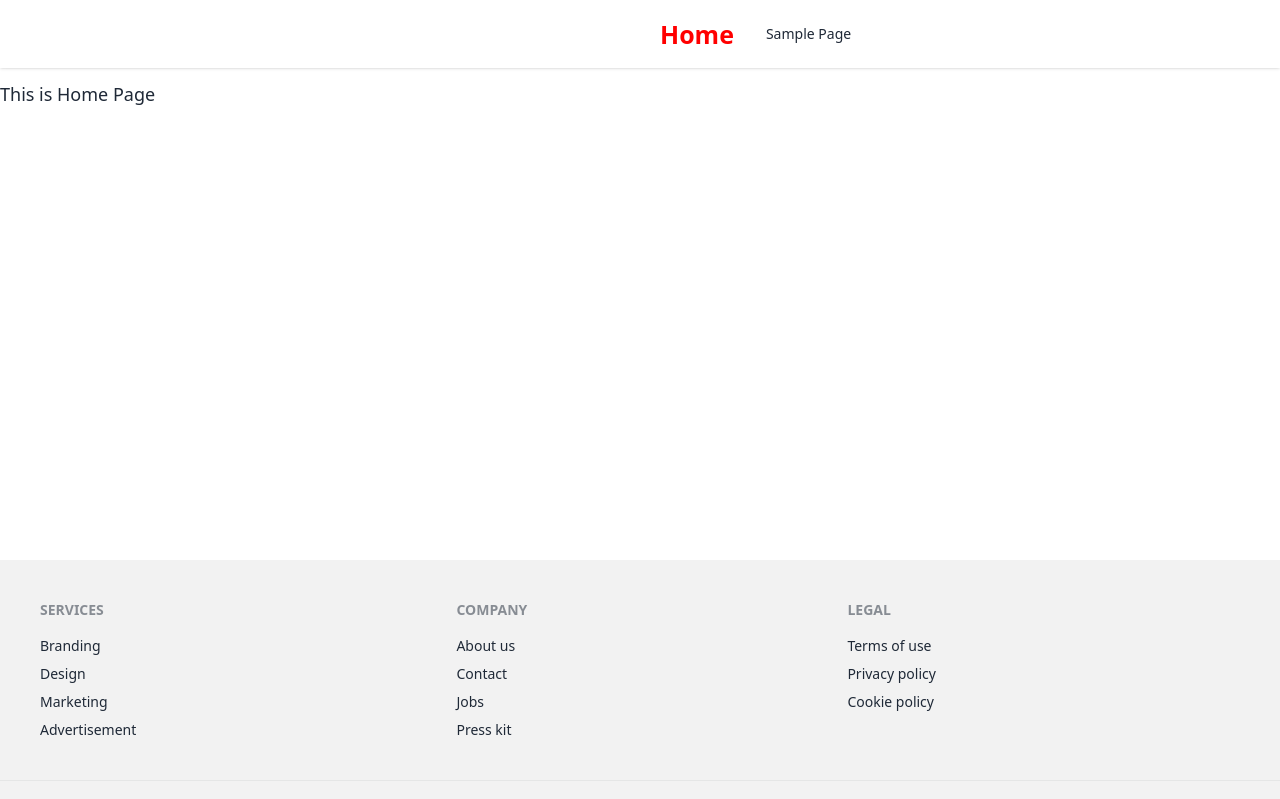
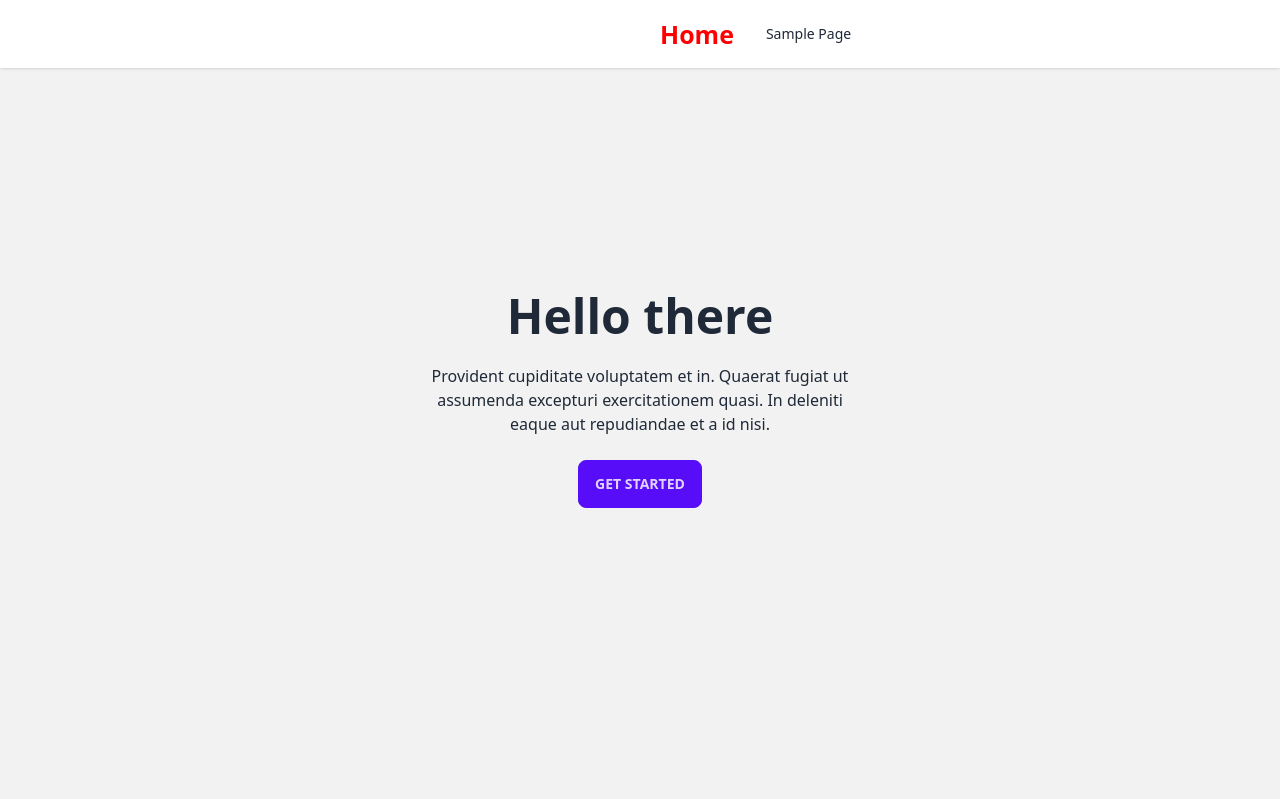
Before and after one commit to alamgirmbstu/Income-Expense, a React (Vite) app: page /#/ in a window 1280 px wide. Shown: the top 799 px of the page. Built offline with nearby package versions, Linux system fonts and the light colour scheme.

Commit message:
Add hero section

```diff
--- a/src/Pages/HomePage.jsx
+++ b/src/Pages/HomePage.jsx
@@ -5,9 +5,19 @@ import layout from "./../layouts/layout";
 const HomePage = () => {
   return (
     <Layout>
-      <div>
-        <h1 className="text-lg">This is Home Page</h1>
-      </div>
+      <div className="hero min-h-screen bg-base-200 flex-auto">
+          <div className="hero-content text-center">
+            <div className="max-w-md">
+              <h1 className="text-5xl font-bold">Hello there</h1>
+              <p className="py-6">
+                Provident cupiditate voluptatem et in. Quaerat fugiat ut
+                assumenda excepturi exercitationem quasi. In deleniti eaque aut
+                repudiandae et a id nisi.
+              </p>
+              <button className="btn btn-primary">Get Started</button>
+            </div>
+          </div>
+        </div>
     </Layout>
   );
 };
--- a/src/components/Footer.jsx
+++ b/src/components/Footer.jsx
@@ -1,7 +1,7 @@
 const Footer = () => {
   return (
     <div>
-      <footer className="footer p-10 bg-base-200 text-base-content">
+      <footer className="footer p-10 bg-lime-200 text-base-content">
         <div>
           <span className="footer-title">Services</span>
           <a className="link link-hover">Branding</a>
--- a/src/layouts/layout.jsx
+++ b/src/layouts/layout.jsx
@@ -11,11 +11,9 @@ const Layout = (props) => {
   }, []);
   return (
     <div>
-      <div className="min-h-[10vh]">
-        <Menu />
-      </div>
-      <div className="min-h-[60vh] content-center flex">{props.children}</div>
-      <div className="min-h-[25vh]">
+      <Menu />
+      {props.children}
+      <div>
         <Footer />
       </div>
     </div>
```
